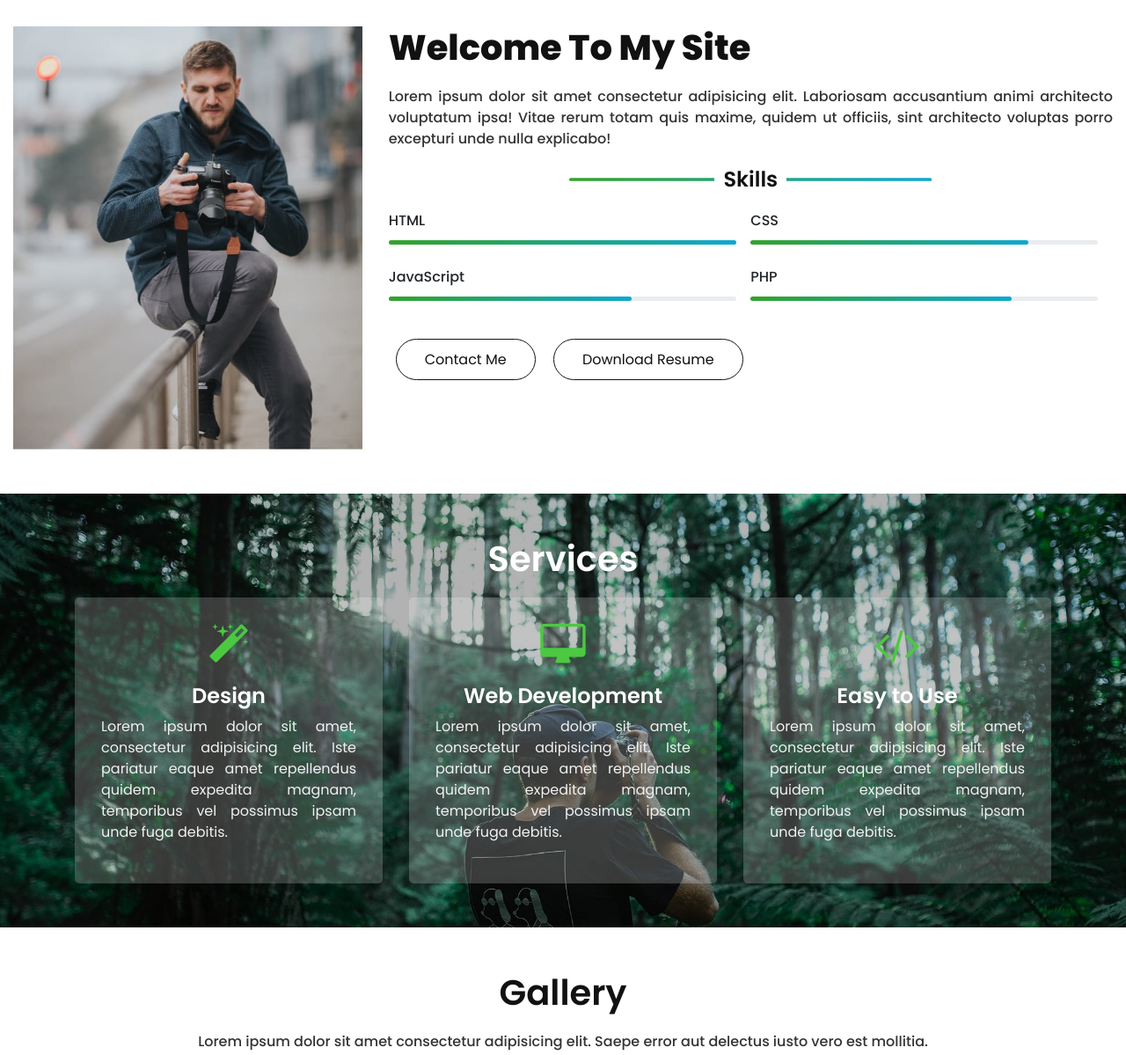
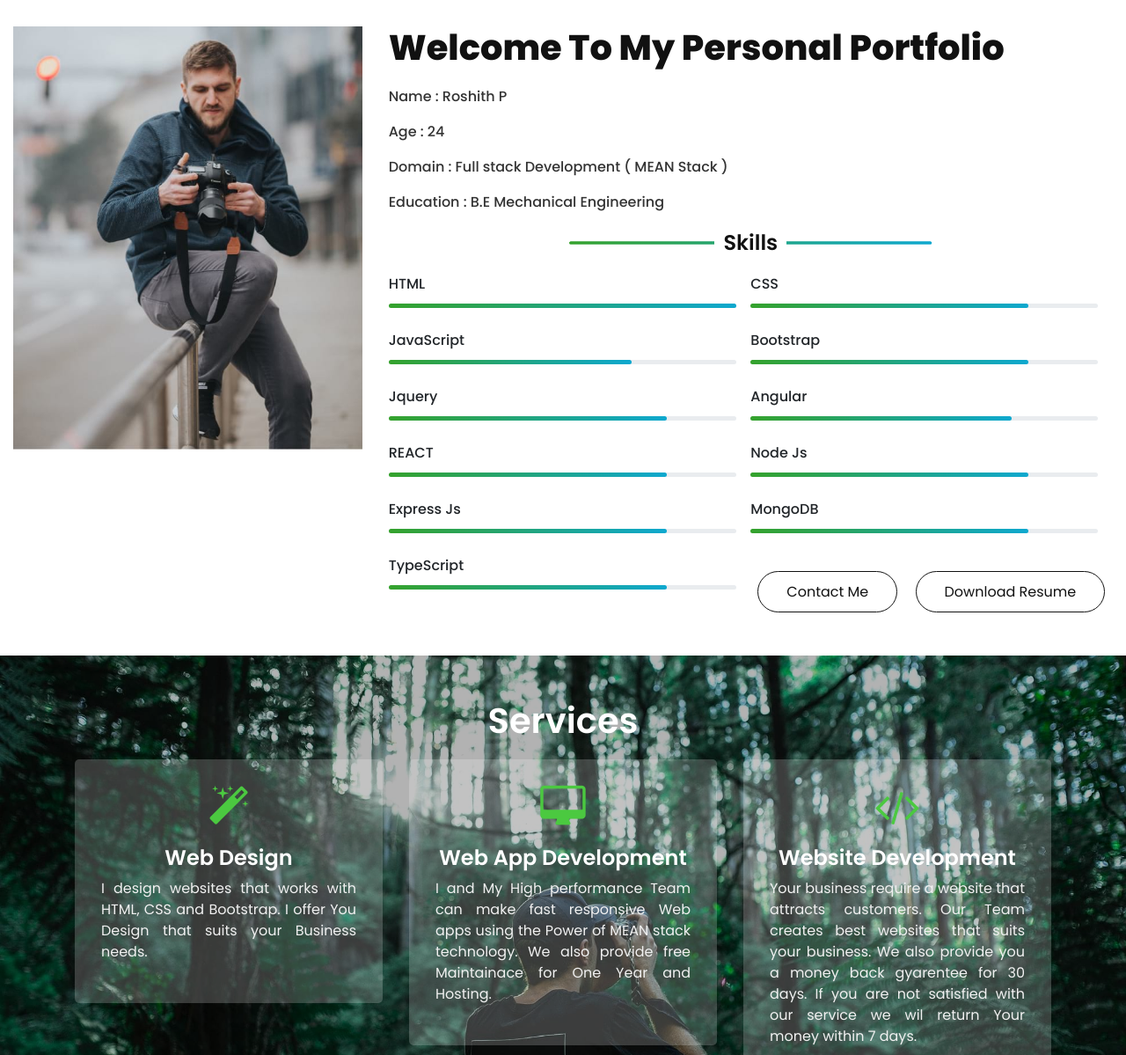
Before and after one commit to roshith844/personal-website-using-template, a plain HTML site: page index.html in a window 1280 px wide. Shown: the part 820-2019 px from the top of the page at 88% size. Drawn offline with nearby package versions, Linux system fonts and the light colour scheme.

Commit message:
Mofify : skills and gallary section

```diff
--- a/index.html
+++ b/index.html
@@ -56,8 +56,8 @@
           <div class="container header-content w-md-50 w-100">
                <img src="images/c1.jpg" alt="Mark Waugh">
                <div class="content">
-                    <h2>Hello, I'm Mark Waugh</h2>
-                    <p>Web Developer</p>
+                    <h2>Hello, I'm Roshith</h2>
+                    <p>Web Developer ( MEAN )</p>
                </div>
           </div>
      </header><!-- header end -->
@@ -70,10 +70,12 @@
                </div>
                <div class="col-md-8 col-12">
                     <div class="content">
-                         <h2>Welcome To My Site</h2>
-                         <p>Lorem ipsum dolor sit amet consectetur adipisicing elit. Laboriosam accusantium animi
-                              architecto voluptatum ipsa! Vitae rerum totam quis maxime, quidem ut officiis, sint
-                              architecto voluptas porro excepturi unde nulla explicabo!</p>
+                         <h2>Welcome To My Personal Portfolio</h2>
+                         <p>Name : Roshith P</p>
+                         <p>Age : 24 </p>
+                         <p>Domain : Full stack Development ( MEAN Stack )</p>
+                         <p>Education : B.E Mechanical Engineering</p>
+
                     </div>
                     <div class="skills">
                          <h4><span>Skills</span></h4>
@@ -96,9 +98,51 @@
                               </div>
                          </div>
                          <div class="single-skill">
-                              <span>PHP</span>
+                              <span>Bootstrap</span>
+                              <div class="custom-progress">
+                                   <div class="progress-bar" style="width: 80%;"></div>
+                              </div>
+                         </div>
+                         <div class="single-skill">
+                              <span>jquery</span>
+                              <div class="custom-progress">
+                                   <div class="progress-bar" style="width: 80%;"></div>
+                              </div>
+                         </div>
+                         <div class="single-skill">
+                              <span>Angular</span>
                               <div class="custom-progress">
                                    <div class="progress-bar" style="width: 75%;"></div>
+                              </div>
+                         </div>
+                         <div class="single-skill">
+                              <span>REACT</span>
+                              <div class="custom-progress">
+                                   <div class="progress-bar" style="width: 80%;"></div>
+                              </div>
+                         </div>
+                         <div class="single-skill">
+                              <span>Node Js</span>
+                              <div class="custom-progress">
+                                   <div class="progress-bar" style="width: 80%;"></div>
+                              </div>
+                         </div>
+                         <div class="single-skill">
+                              <span>Express Js</span>
+                              <div class="custom-progress">
+                                   <div class="progress-bar" style="width: 80%;"></div>
+                              </div>
+                         </div>
+                         <div class="single-skill">
+                              <span>MongoDB</span>
+                              <div class="custom-progress">
+                                   <div class="progress-bar" style="width: 80%;"></div>
+                              </div>
+                         </div>
+                         <div class="single-skill">
+                              <span>TypeScript</span>
+                              <div class="custom-progress">
+                                   <div class="progress-bar" style="width: 80%;"></div>
                               </div>
                          </div>
                     </div>
@@ -119,28 +163,29 @@
                          <div class="col-md-4 col-12">
                               <div class="single-service">
                                    <i class="fa fa-magic" aria-hidden="true"></i>
-                                   <h4>Design</h4>
-                                   <p>Lorem ipsum dolor sit amet, consectetur adipisicing elit. Iste pariatur eaque amet
-                                        repellendus quidem expedita magnam, temporibus vel possimus ipsam unde fuga
-                                        debitis.</p>
+                                   <h4>Web Design</h4>
+                                   <p>I design websites that works with HTML, CSS and Bootstrap. I offer You Design that
+                                        suits your Business needs.</p>
                               </div>
                          </div>
                          <div class="col-md-4 col-12">
                               <div class="single-service">
                                    <i class="fa fa-desktop" aria-hidden="true"></i>
-                                   <h4>Web Development</h4>
-                                   <p>Lorem ipsum dolor sit amet, consectetur adipisicing elit. Iste pariatur eaque amet
-                                        repellendus quidem expedita magnam, temporibus vel possimus ipsam unde fuga
-                                        debitis.</p>
+                                   <h4>Web App Development</h4>
+                                   <p> I and My High performance Team can make fast responsive Web apps using the Power
+                                        of MEAN stack technology. We also provide free Maintainace for One Year and
+                                        Hosting.
+                                   </p>
                               </div>
                          </div>
                          <div class="col-md-4 col-12">
                               <div class="single-service">
                                    <i class="fa fa-code" aria-hidden="true"></i>
-                                   <h4>Easy to Use</h4>
-                                   <p>Lorem ipsum dolor sit amet, consectetur adipisicing elit. Iste pariatur eaque amet
-                                        repellendus quidem expedita magnam, temporibus vel possimus ipsam unde fuga
-                                        debitis.</p>
+                                   <h4>Website Development</h4>
+                                   <p>Your business require a website that attracts customers. Our Team creates best
+                                        websites that suits your business. We also provide you a money back gyarentee
+                                        for 30 days. If you are not satisfied with our service we wil return Your money
+                                        within 7 days.</p>
                               </div>
                          </div>
                     </div>
@@ -150,8 +195,8 @@
 
      <div class="section gallery container" id="gallery">
           <!-- gallery start -->
-          <h2>Gallery</h2>
-          <p>Lorem ipsum dolor sit amet consectetur adipisicing elit. Saepe error aut delectus iusto vero est mollitia.
+          <h2>projects preview</h2>
+          <p> this section includes images of my projects
           </p>
           <div class="row images">
                <div class="imgBox col-md-4 col-12">
@@ -204,6 +249,13 @@
                          <div class="life-single">
                               <p><span>2010 - 2014</span></p>
                               <h4>Web Designer at Microsoft</h4>
+                              <p>Lorem ipsum dolor sit amet consectetur, adipisicing elit. Eaque odit itaque, distinctio
+                                   sunt repudiandae cum excepturi eos ipsam necessitatibus voluptatibus delectus, quasi
+                                   id tenetur accusantium ea vitae nobis molestias esse.</p>
+                         </div>
+                         <div class="life-single">
+                              <p><span>2010</span></p>
+                              <h4>Master of Design, University of California</h4>
                               <p>Lorem ipsum dolor sit amet consectetur, adipisicing elit. Eaque odit itaque, distinctio
                                    sunt repudiandae cum excepturi eos ipsam necessitatibus voluptatibus delectus, quasi
                                    id tenetur accusantium ea vitae nobis molestias esse.</p>
```
